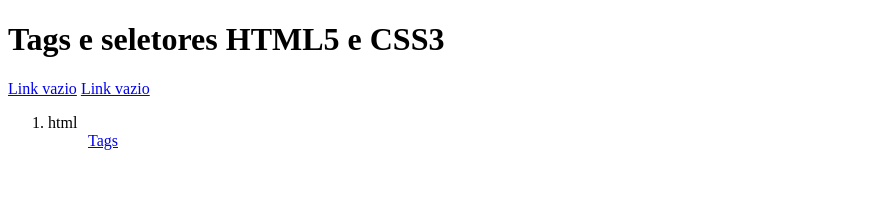
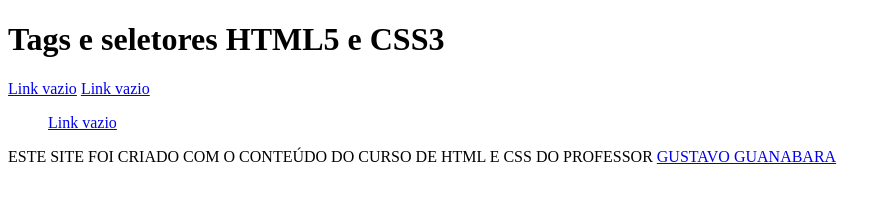
Before and after one commit to migueldarocha/EstudosCursoEmVideo, a plain HTML site: page index.html in a window 1280 px wide. Shown: the whole page, without its empty margins (0-889 px from the left). Drawn offline with Linux system fonts and the light colour scheme.

Commit message:
Adicionei conteúdo no footer e tirei conteúdo da main section

```diff
--- a/index.html
+++ b/index.html
@@ -16,11 +16,7 @@
     <main>
         <section>
             <ol>
-                <li>html
-                    <ol>
-                        <a href="tags.html">Tags</a>
-                    </ol>
-                </li>
+                <a href="#">Link vazio</a>
             </ol>
         </section>
     </main>
@@ -28,7 +24,7 @@
         <section></section>
     </aside>
     <footer>
-
+        <p>ESTE SITE FOI CRIADO COM O CONTEÚDO DO CURSO DE HTML E CSS DO PROFESSOR <a href="gustavoguanabara.github.io">GUSTAVO GUANABARA</a></p>
     </footer>
 </body>
 </html>
```
